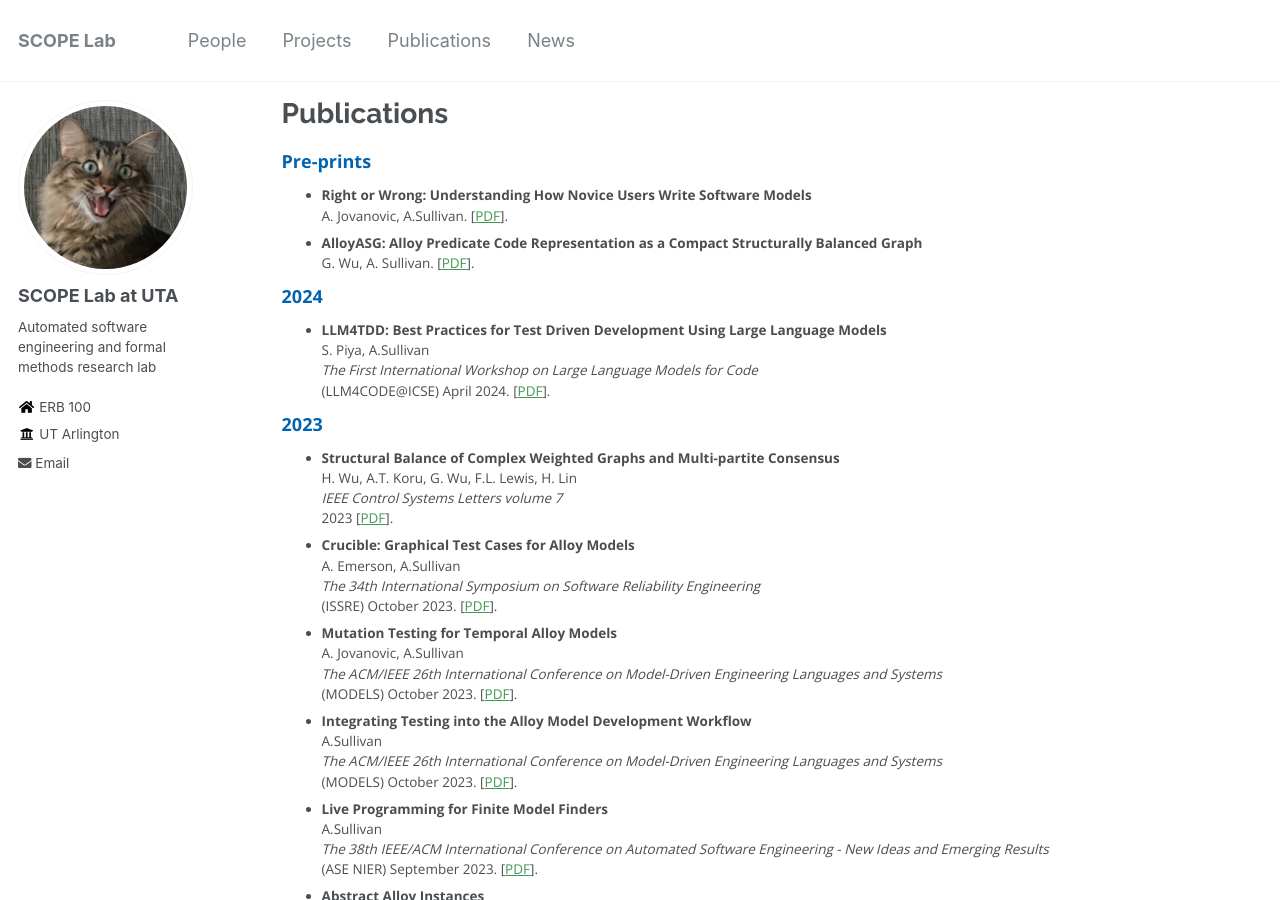
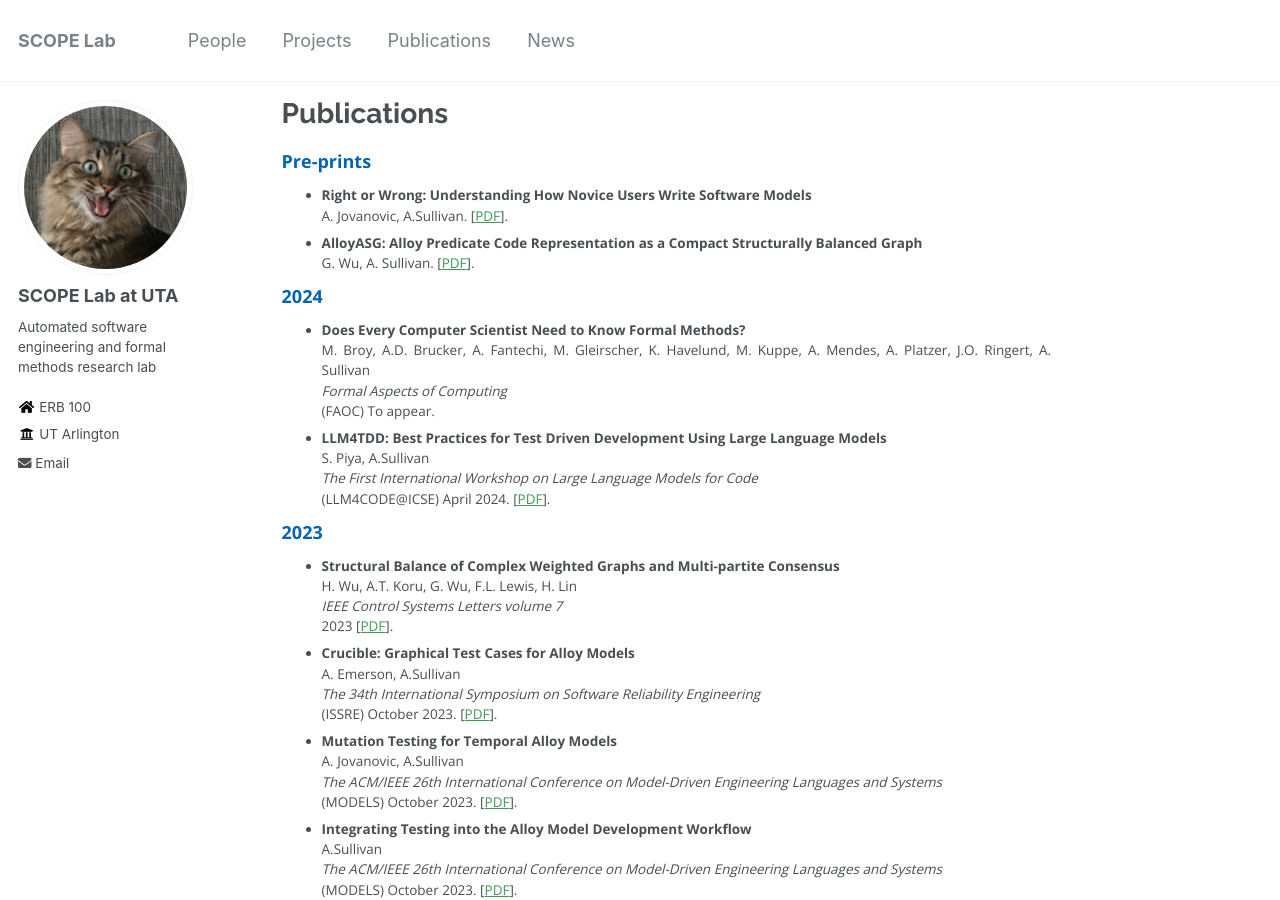
Before and after one commit to SCOPELabUTA/SCOPELabUTA.github.io, a Jekyll site: the page built from _pages/publications.md, in a window 1280 px wide and 900 px high. Built offline with Jekyll 4.4.1, drawn with Linux system fonts in a browser that asks for light colours.

Commit message:
Update publications.md

```diff
--- a/_pages/publications.md
+++ b/_pages/publications.md
@@ -13,6 +13,10 @@ G. Wu, A. Sullivan. \[[PDF](https://arxiv.org/pdf/2403.00170.pdf)\].
 
 ### 2024
 
+* **Does Every Computer Scientist Need to Know Formal Methods?**
+M. Broy, A.D. Brucker, A. Fantechi, M. Gleirscher, K. Havelund, M. Kuppe, A. Mendes, A. Platzer, J.O. Ringert, A. Sullivan
+_Formal Aspects of Computing_
+(FAOC) To appear.
 * **LLM4TDD: Best Practices for Test Driven Development Using Large Language Models**
 S. Piya, A.Sullivan
 _The First International Workshop on Large Language Models for Code_
```
